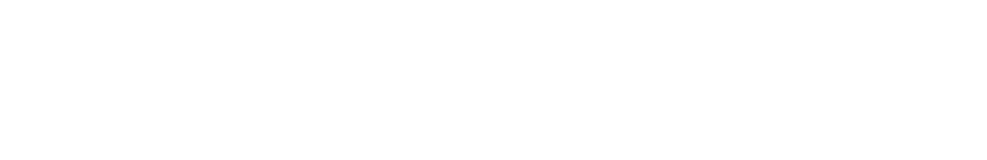
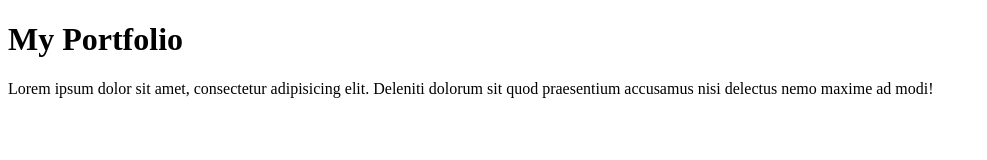
Before and after one commit to Pasangcrp/MyPractice, a plain HTML site: page index.html in a window 1280 px wide. Shown: the whole page, without its empty margins (0-987 px from the left). Drawn offline with Linux system fonts and the light colour scheme.

Commit message:
made changes in html file

```diff
--- a/index.html
+++ b/index.html
@@ -3,9 +3,10 @@
 <head>
     <meta charset="UTF-8">
     <meta name="viewport" content="width=device-width, initial-scale=1.0">
-    <title>Document</title>
+    <title>MyPortfolio</title>
 </head>
 <body>
-
+    <h1>My Portfolio</h1>
+    <p>Lorem ipsum dolor sit amet, consectetur adipisicing elit. Deleniti dolorum sit quod praesentium accusamus nisi delectus nemo maxime ad modi!</p>
 </body>
 </html>
```
